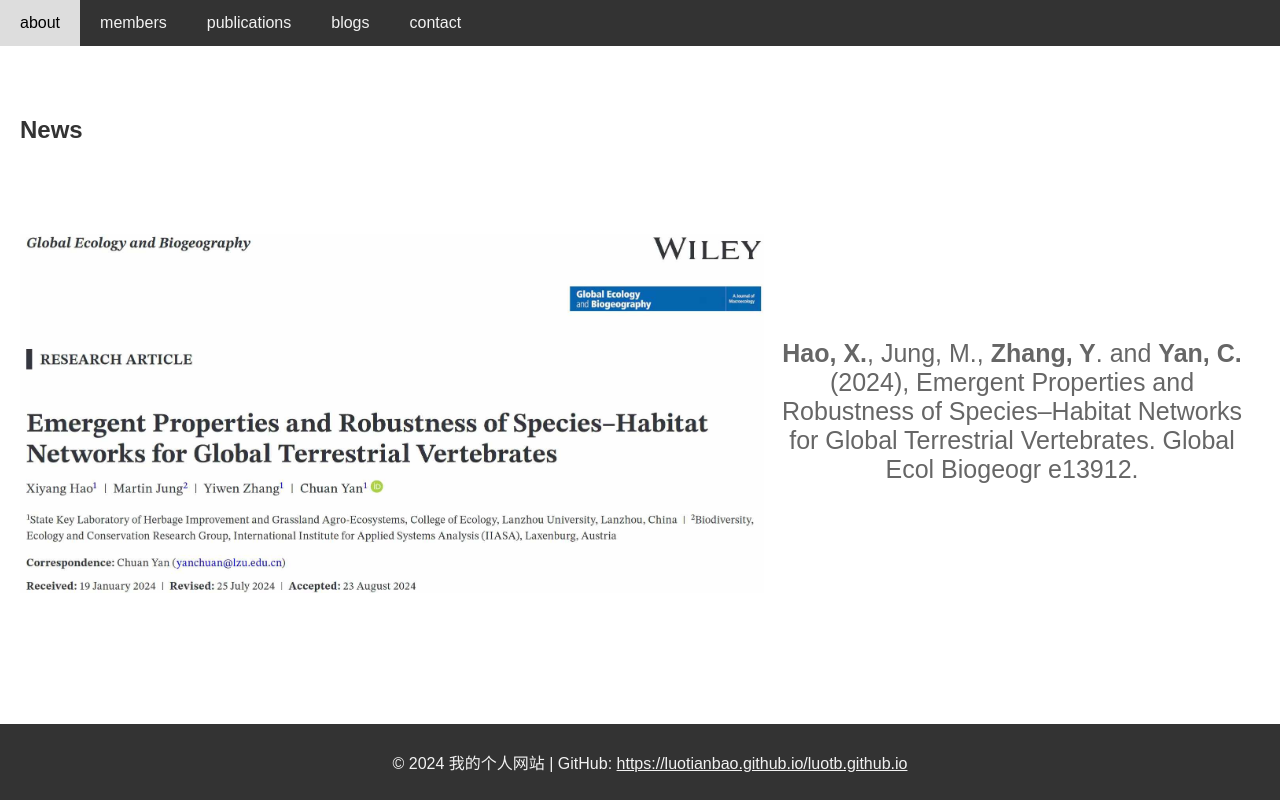
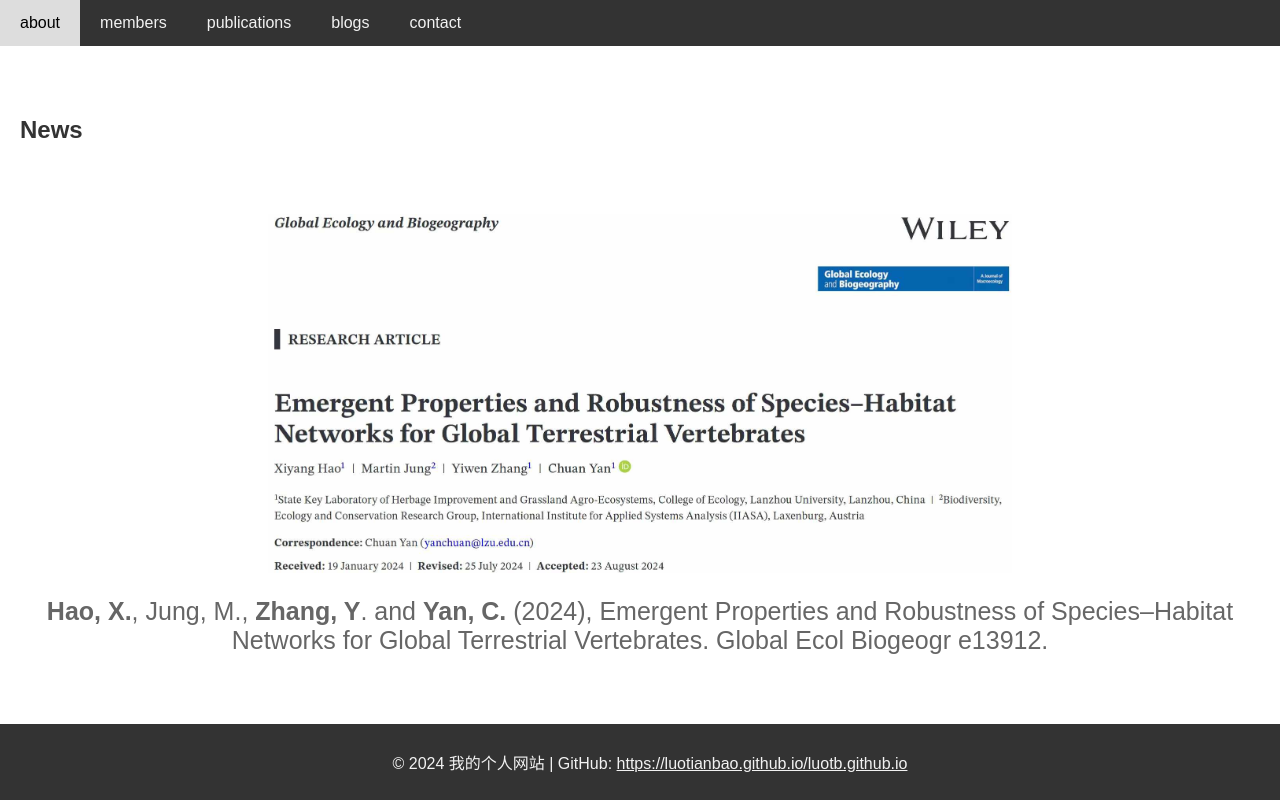
Before and after one commit to luotianbao/luotb.github.io, a plain HTML site: page index.html in a window 1280 px wide. Drawn offline with Linux system fonts and the light colour scheme.

Commit message:
Update index.html

```diff
--- a/index.html
+++ b/index.html
@@ -95,13 +95,22 @@
         }
         /* 图片容器 */
         .flex-container {
-            display: flex;
-            justify-content: center; /* 水平居中 */
-            align-items: center; /* 垂直居中 */
-            height: 50vh; /* 容器高度为视口高度的50% */
-            padding-top: 50px;
-            text-align: center; /* 水平居中图片和文字 */
+            text-align: center; /* 确保图片和文字水平居中 */
+            padding-top: 50px; /* 可选：调整图片距离页面顶部的距离 */
         }
+
+        .flex-container img {
+            max-width: 60%; /* 确保图片宽度不会超过容器宽度 */
+            height: auto; /* 保持图片比例 */
+        }
+
+        .caption {
+            margin-top: 20px; /* 增加图片和文字之间的间距 */
+            font-size: 25px; /* 设置文字大小 */
+            color: #666; /* 设置文字颜色 */
+            text-align: center; /* 使文字居中 */
+        }
+
 
         .flex-container img {
             max-width: 60%; /* 确保图片宽度不会超过容器宽度 */
```
